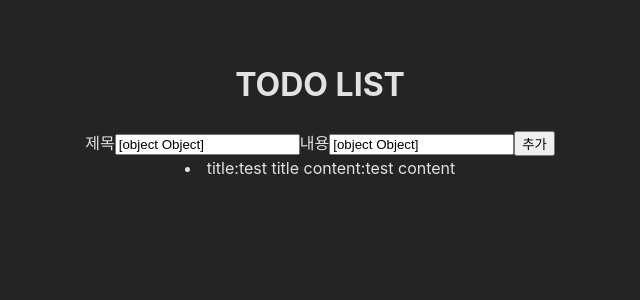
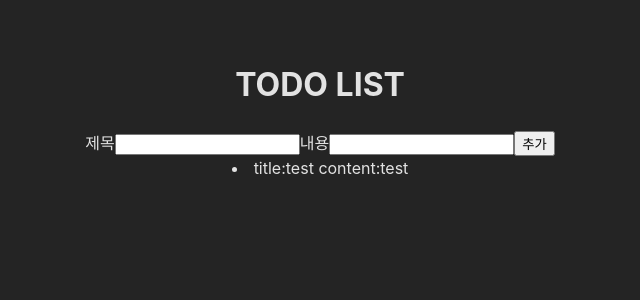
Before and after one commit to PomegranateBlue/Standard_4week_Todo, a React (Vite) app: page / in a window 1280 px wide. Shown: the top 300 px of the page, without its empty margins (320-960 px from the left). Built offline with nearby package versions, Linux system fonts and the light colour scheme.

Commit message:
onChange 연결 오류

```diff
--- a/src/App.jsx
+++ b/src/App.jsx
@@ -5,12 +5,24 @@ import "./App.css";
 function App() {
   const [todo, setTodo] = useState([
     {
-      id: 1,
-      title: "test title",
-      content: "test content",
+      id: Date.now(),
+      title: "test",
+      content: "test",
     },
   ]);
+  console.log(todo);
+  //할 일 목록의 useState, 추가하는 useState는 별도 생성
 
+  const [newTodo, setNewTodo] = useState({
+    id: Date.now(),
+    title: "",
+    content: "",
+  });
+
+  const addTodo = (e) => {
+    e.preventDefault();
+  };
+  //추가 시 사용하는 상태
   return (
     <div>
       <h1>TODO LIST</h1>
@@ -18,14 +30,14 @@ function App() {
         <label>제목</label>
         <input
           type="text"
-          value={todo}
-          onChange={(e) => setTodo(e.target.value)}
+          value={newTodo.title}
+          onChange={(e) => setNewTodo(e.target.value)}
         ></input>
         <label>내용</label>
         <input
           type="text"
-          value={todo}
-          onChange={(e) => setTodo(e.target.value)}
+          value={newTodo.content}
+          onChange={(e) => setNewTodo(e.target.value)}
         ></input>
         <button>추가</button>
         <div className="working-carousel">
```
